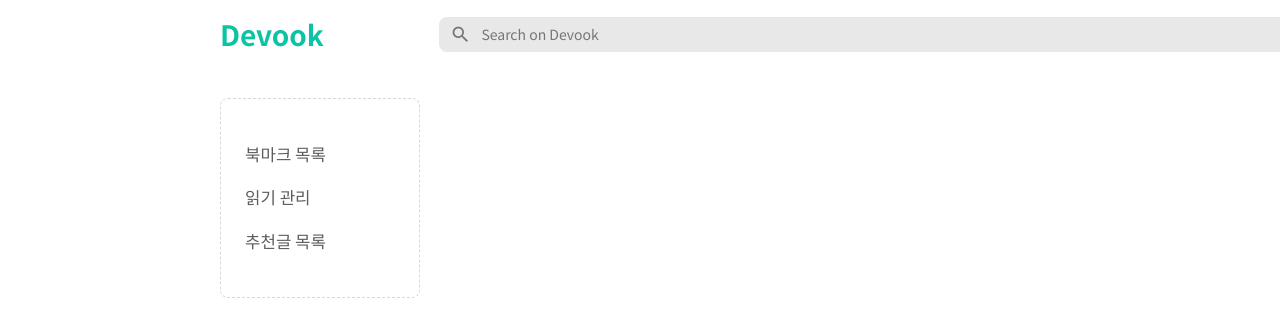
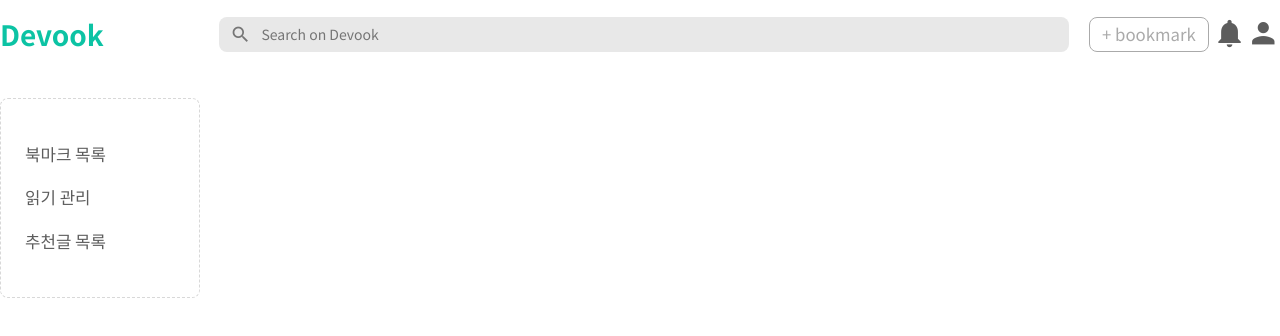
Before and after one commit to COOL-EWHA/devook-web, a React (Create React App) app: page / in a window 1280 px wide. Shown: the top 336 px of the page. Built offline with nearby package versions, Linux system fonts and the light colour scheme.

Commit message:
feat: :lipstick: Layout 컴포넌트에 반응형 스타일링 추가

```diff
--- a/src/layout/MainLayout.tsx
+++ b/src/layout/MainLayout.tsx
@@ -3,6 +3,8 @@ import styled from 'styled-components';
 
 import GlobalNavigationBar from '@/components/base/gnb/GlobalNavigationBar';
 import GlobalHeader from '@/components/base/header/GlobalHeader';
+
+import { DESKTOP_MAX_WIDTH, MOBILE_MAX_WIDTH } from '@/constant';
 
 interface IMainLayoutProps {
   children: React.ReactNode;
@@ -12,8 +14,8 @@ function MainLayout({ children }: IMainLayoutProps) {
   return (
     <MainLayoutWrapper>
       <GlobalHeader />
-      <main>{children}</main>
       <GlobalNavigationBar />
+      <MainContainer>{children}</MainContainer>
     </MainLayoutWrapper>
   );
 }
@@ -21,8 +23,17 @@ function MainLayout({ children }: IMainLayoutProps) {
 export default MainLayout;
 
 const MainLayoutWrapper = styled.div`
-  max-width: 60rem;
   width: 100%;
   min-height: 100vh;
   margin: 0 auto;
+
+  @media screen and (min-width: 1024px) {
+    max-width: ${DESKTOP_MAX_WIDTH};
+  }
+
+  @media screen and (max-width: 1023px) {
+    max-width: ${MOBILE_MAX_WIDTH};
+  }
 `;
+
+const MainContainer = styled.main``;
```
